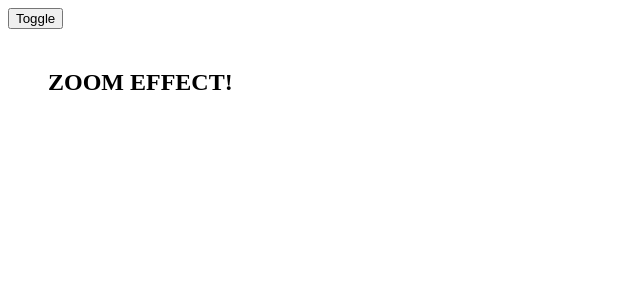
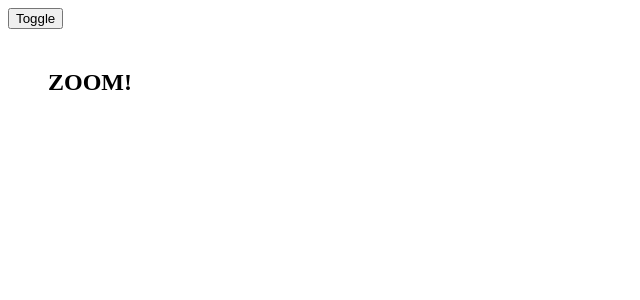
Before and after one commit to silvamha/animations-1, a Vue app: page / in a window 1280 px wide. Shown: the top 300 px of the page, without its empty margins (0-640 px from the left). Built offline with nearby package versions, Linux system fonts and the light colour scheme.

Commit message:
refactor: Update zoom effect in App.vue template

```diff
--- a/src/App.vue
+++ b/src/App.vue
@@ -37,7 +37,7 @@
 @leave="leave"
 @after-leave="afterLeave"
 >
-  <h2 v-if="flag">ZOOM EFFECT!</h2>
+  <h2 v-if="flag">ZOOM!</h2>
 </transition>
 </template>
 
```
